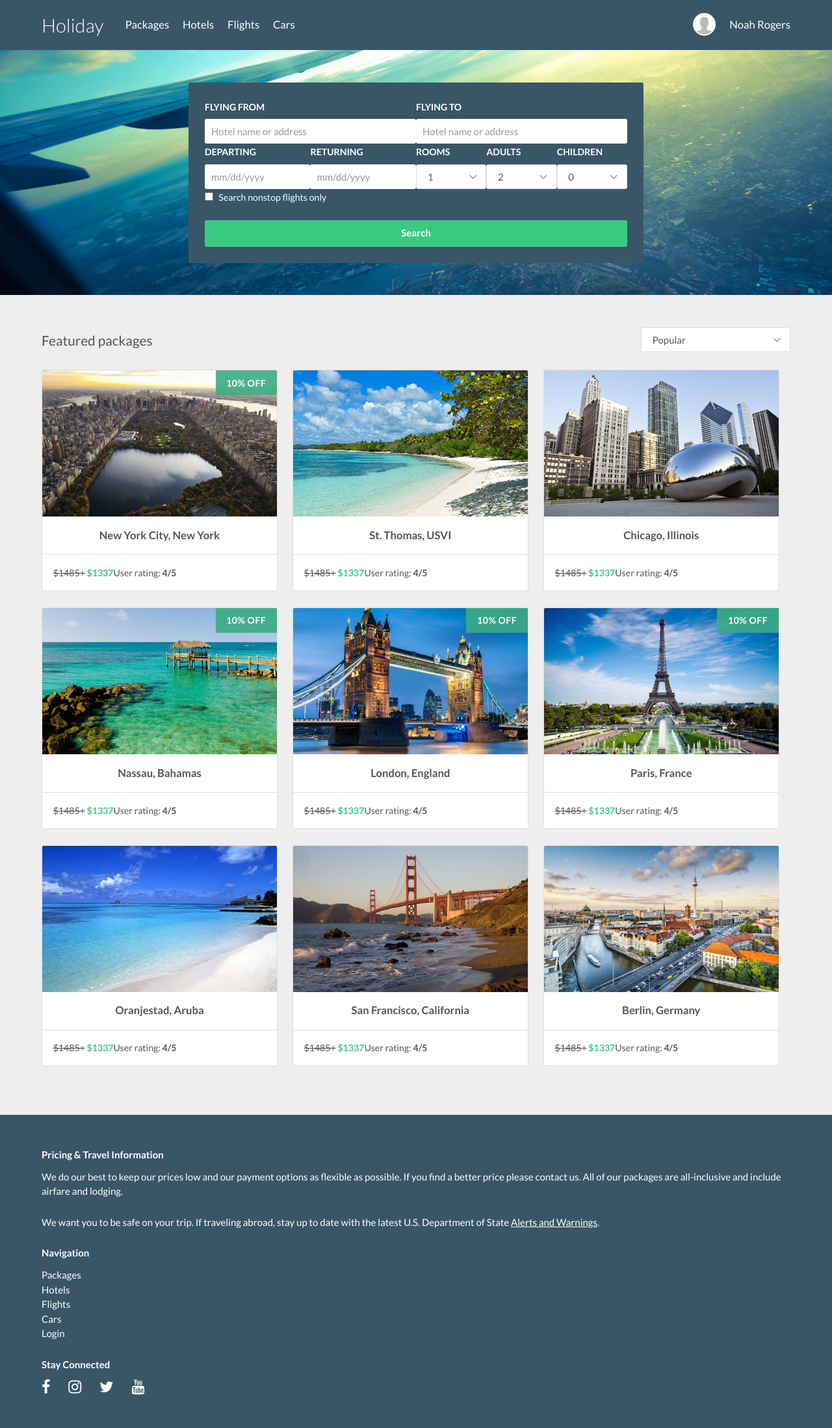
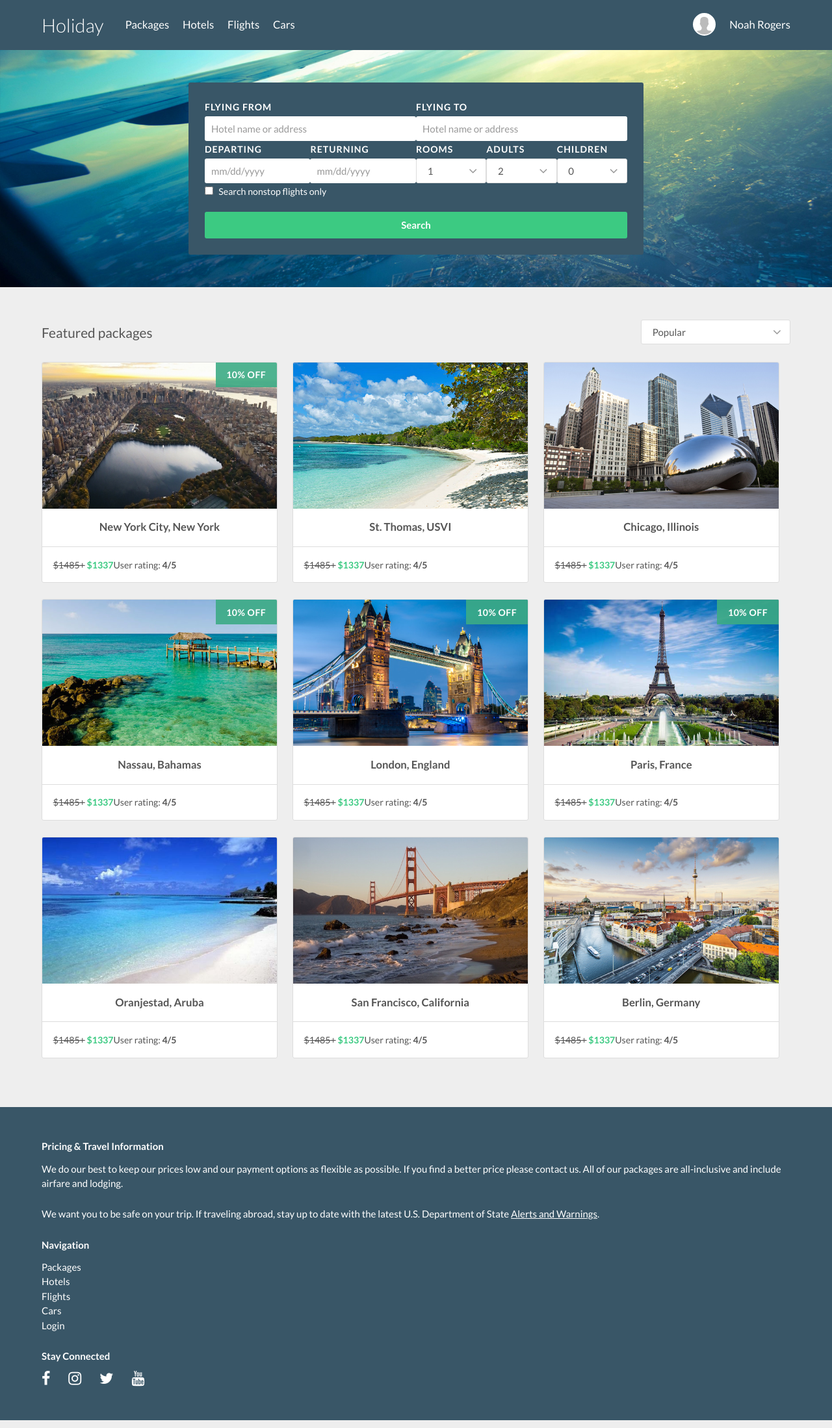
Before and after one commit to Treydor/holiday, a Jekyll site: the page built from index.html, in a window 1280 px wide. Shown: the whole page at 65% size. Built offline with Jekyll 4.4.1, drawn with Linux system fonts in a browser that asks for light colours; nearby versions of some CDN libraries.

Commit message:
Updates default label style

```diff
--- a/assets/stylesheets/components/_forms.scss
+++ b/assets/stylesheets/components/_forms.scss
@@ -97,7 +97,8 @@
   display: inline-block;
   font-size: .85rem;
   font-weight: $bold;
-  margin-bottom: .5rem;
+  letter-spacing: 1px;
+  margin-bottom: .25rem;
   text-transform: uppercase;
 }
 
```
